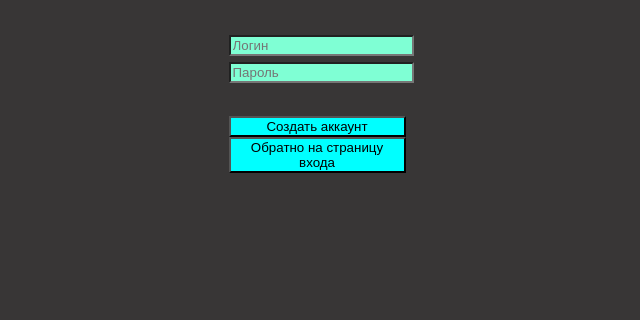
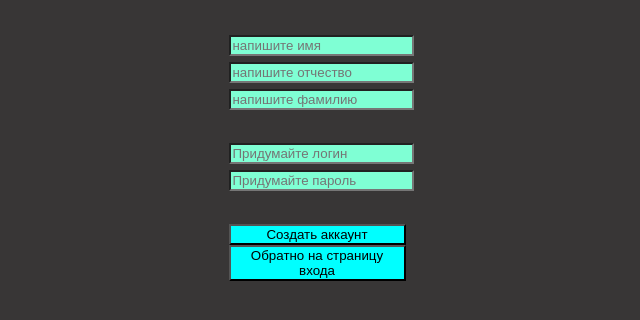
Before and after one commit to Danistet/project2, a website: page frontend/registrationwindow.html in a window 1280 px wide. Shown: the part 90-410 px from the top of the page, without its empty margins (319-959 px from the left). Drawn offline with nearby package versions, Linux system fonts and the light colour scheme.

Commit message:
03032026

```diff
--- a/backend/server.js
+++ b/backend/server.js
@@ -32,17 +32,12 @@ app.post('/meters', (req, res) => {
       dateStr = mountdate.split('T')[0];
     }
 
-    console.log('SQL:', query);
-    console.log('Параметры:', [meternum, dateStr]);
-
     db.query(query, [meternum, dateStr], (err, result) => {
       if (err) {
         console.error('Query error:', err);
         db.detach();
         return res.status(500).json({ error: 'Query failed' });
       }
-
-      console.log('Найдено записей:', result?.length || 0);
       db.detach();
 
       return res.status(200).json({
--- a/frontend/registrationwindow.html
+++ b/frontend/registrationwindow.html
@@ -10,8 +10,12 @@
     <body>
         <h1>Регистрация</h1>
         <div id="app" class="server-response">
-            <input v-model="username" placeholder="Логин" required type="text"><br>
-            <input v-model="password" type="password" placeholder="Пароль" required/><br>
+            <input v-model="fname" placeholder="напишите имя" required type="text" maxlength="30"><br>
+            <input v-model="sname" placeholder="напишите отчество" required type="text" maxlength="30"><br>
+            <input v-model="lname" placeholder="напишите фамилию" required type="text" maxlength="30"><br>
+            <br>
+            <input v-model="username" placeholder="Придумайте логин" required type="text" maxlength="10"><br>
+            <input v-model="password" type="password" placeholder="Придумайте пароль" required maxlength="15"/><br>
             <br>
             <button @click="login('register')">Создать аккаунт</button><br>
             <button onclick="tologin()">Обратно на страницу входа</button>
```
